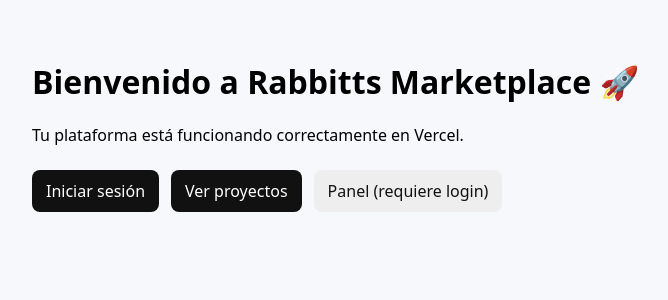
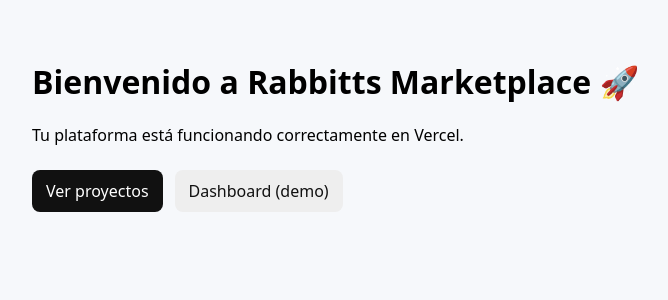
Before and after one commit to Rabbittscapital/marketplace, a Next.js app: page / in a window 1280 px wide. Shown: the top 300 px of the page, without its empty margins (184-852 px from the left). Built offline with nearby package versions, Linux system fonts and the light colour scheme.

Commit message:
Update page.tsx

```diff
--- a/app/page.tsx
+++ b/app/page.tsx
@@ -5,9 +5,8 @@ export default function Home() {
       <p>Tu plataforma está funcionando correctamente en Vercel.</p>
 
       <div style={{marginTop:24,display:"flex",gap:12,flexWrap:"wrap"}}>
-        <a className="btn" href="/login">Iniciar sesión</a>
         <a className="btn" href="/proyectos">Ver proyectos</a>
-        <a className="btn secondary" href="/dashboard">Panel (requiere login)</a>
+        <a className="btn secondary" href="/dashboard">Dashboard (demo)</a>
       </div>
 
       <style jsx>{`
```
